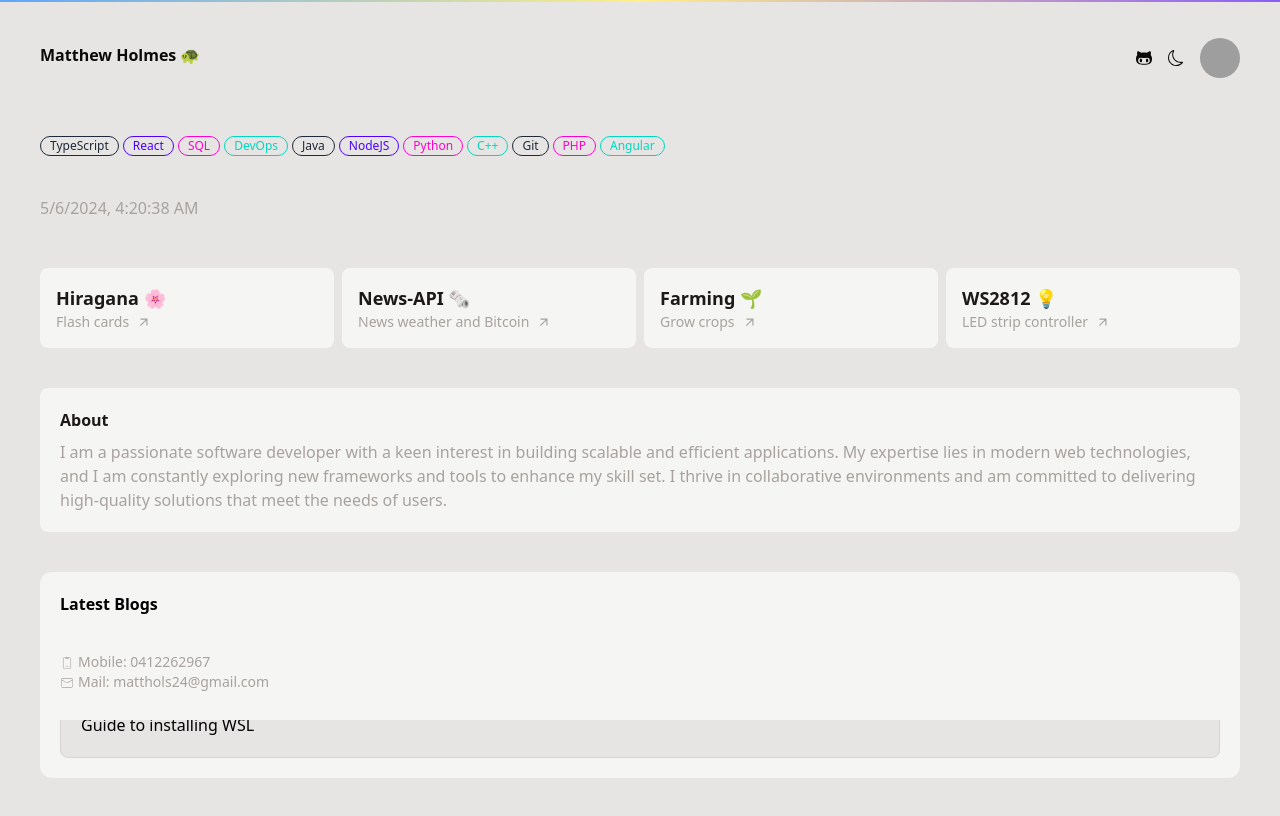
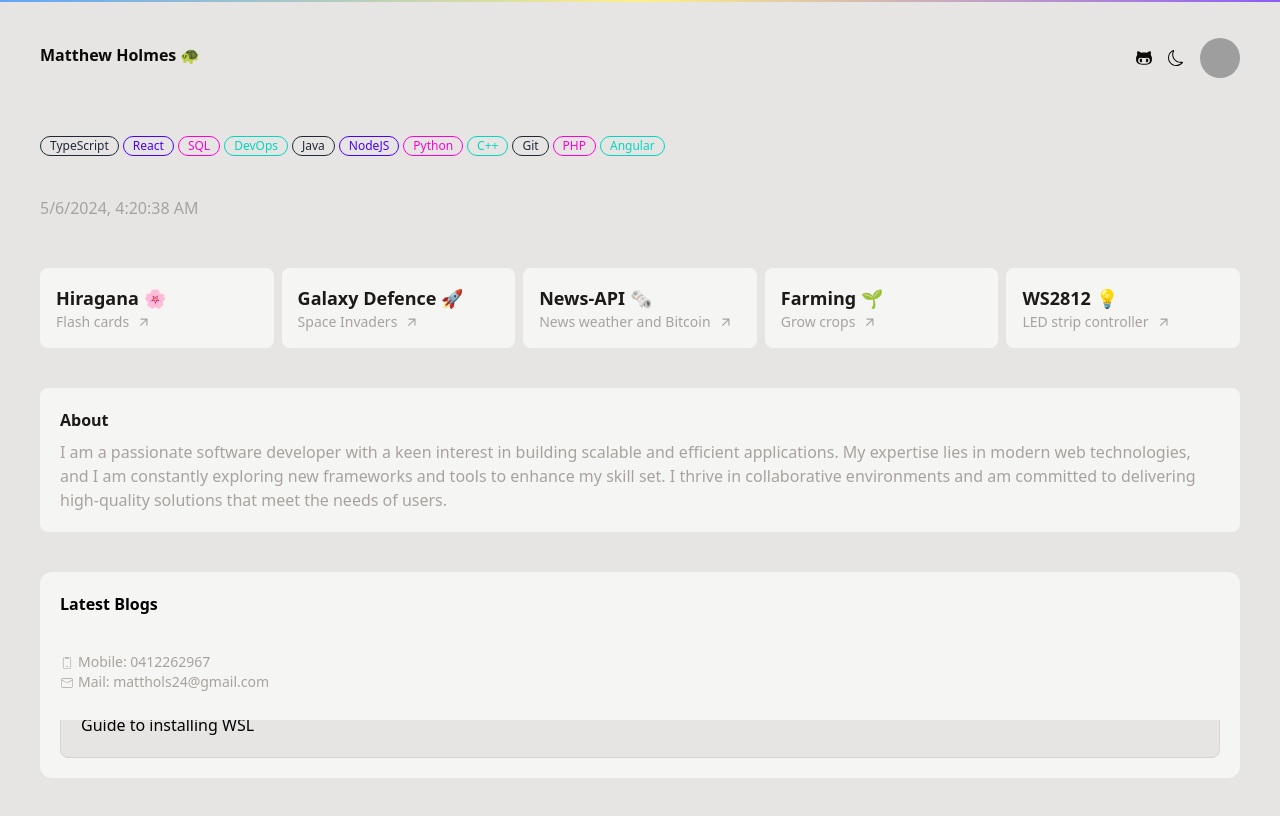
Before and after one commit to mahls/portfolio, a React (Vite) app: page / in a window 1280 px wide. Built offline with nearby package versions, Linux system fonts and the light colour scheme; grey boxes are pictures that could not be loaded.

Commit message:
galaxy-defence

```diff
--- a/src/components/LatestBlogs.tsx
+++ b/src/components/LatestBlogs.tsx
@@ -2,8 +2,6 @@ import { motion } from "framer-motion"
 
 const blogs = [
     {id: 1, title: "Installing WSL", link: "InstallingWSL", date: "2024-05-17", description: "Guide to installing WSL"},
-
-
 
 ]
 
@@ -34,7 +32,7 @@ export const LatestBlogs = ({dark}: {dark: boolean}) => {
          className={`mx-5 sm:mx-10 p-5 mb-10 mt-10 rounded-xl ${dark ? "bg-stone-900" : "bg-stone-100"}`}>
             <h1 className={dark ? "text-white font-bold" : "text-black font-bold mb-2"}>Latest Blogs</h1>
             <div className="grid grid-cols-1 sm:grid sm:grid-cols-1 gap-5">
-                {blogs.map((blog) => <BlogCard dark={dark} blog={blog} />)}
+                {blogs.map((blog) => <BlogCard dark={dark} blog={blog} key={blog.id} />)}
             </div>
         </motion.div>
     )
--- a/src/components/Projects.tsx
+++ b/src/components/Projects.tsx
@@ -47,9 +47,10 @@ export const Projects = ({dark}: {dark: boolean}) => {
 
 const cardData = [
     {icon: '🌸', name: "Hiragana", description: "Flash cards", link:'https://github.com/mahls/hiragana', id:0},
-    {icon: '🗞️', name: "News-API", description: "News weather and Bitcoin", link:'https://github.com/mahls/news-api', id:1},
-    {icon: '🌱', name: "Farming", description: "Grow crops", link:'https://github.com/mahls/farming', id:2},
-    {icon: '💡', name: "WS2812", description: "LED strip controller", link:'https://github.com/mahls/ws2812', id:3},
+    {icon: '🚀', name: "Galaxy Defence", description: "Space Invaders", link:'https://github.com/mahls/galaxy-defence', id:1},
+    {icon: '🗞️', name: "News-API", description: "News weather and Bitcoin", link:'https://github.com/mahls/news-api', id:2},
+    {icon: '🌱', name: "Farming", description: "Grow crops", link:'https://github.com/mahls/farming', id:3},
+    {icon: '💡', name: "WS2812", description: "LED strip controller", link:'https://github.com/mahls/ws2812', id:4},
 ]
 
 const skills2 = [
@@ -82,7 +83,7 @@ const skills2 = [
 
         <DateTime dark={dark}/>
 
-        <div className="px-5 sm:px-10 mt-10 md:grid grid-cols-4 gap-2">
+        <div className="px-5 sm:px-10 mt-10 md:grid grid-cols-5 gap-2">
             {cardData.map((card) => {
                 return(
                     <Card
```
Also changed, not shown: src/index.css (+4 -0 lines).
